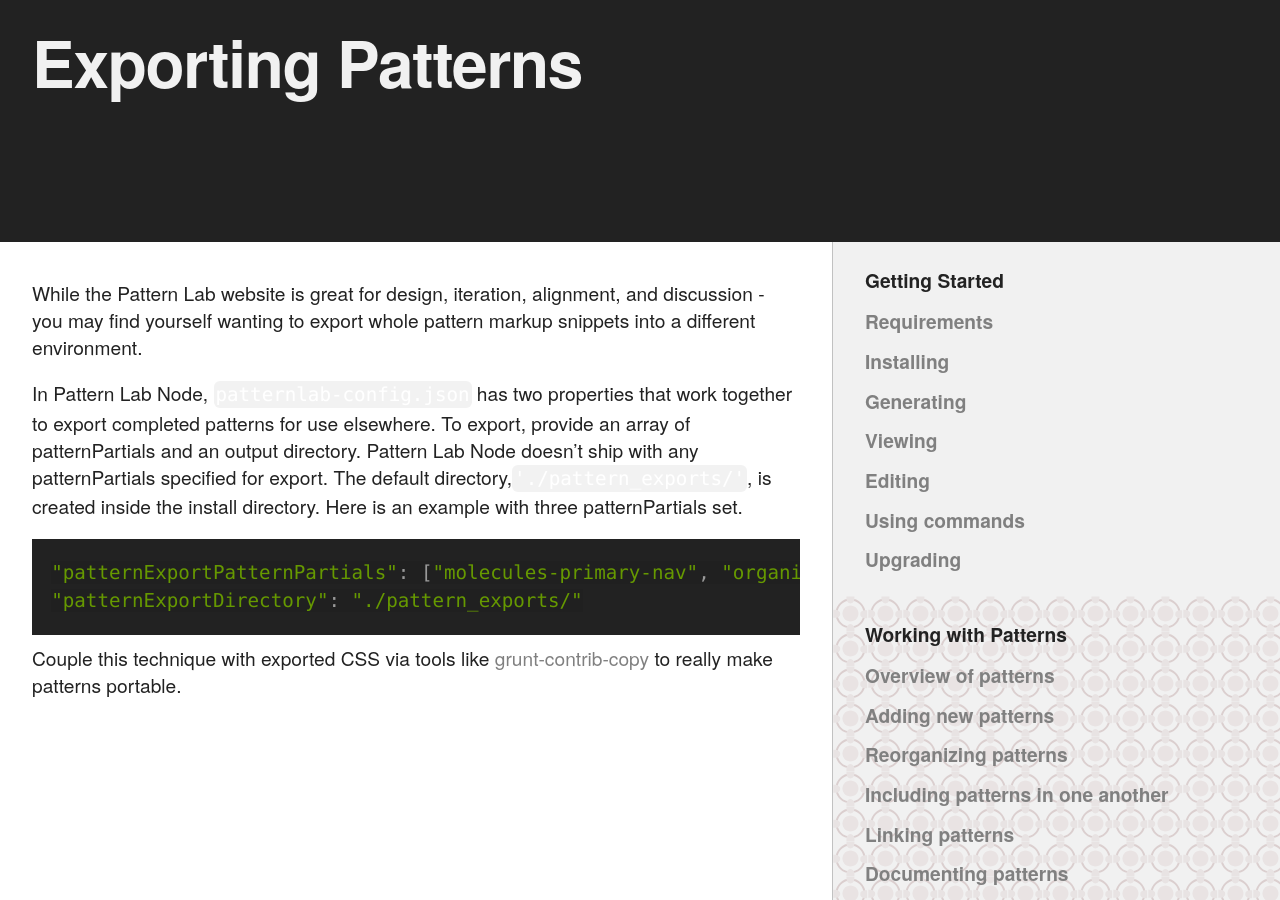
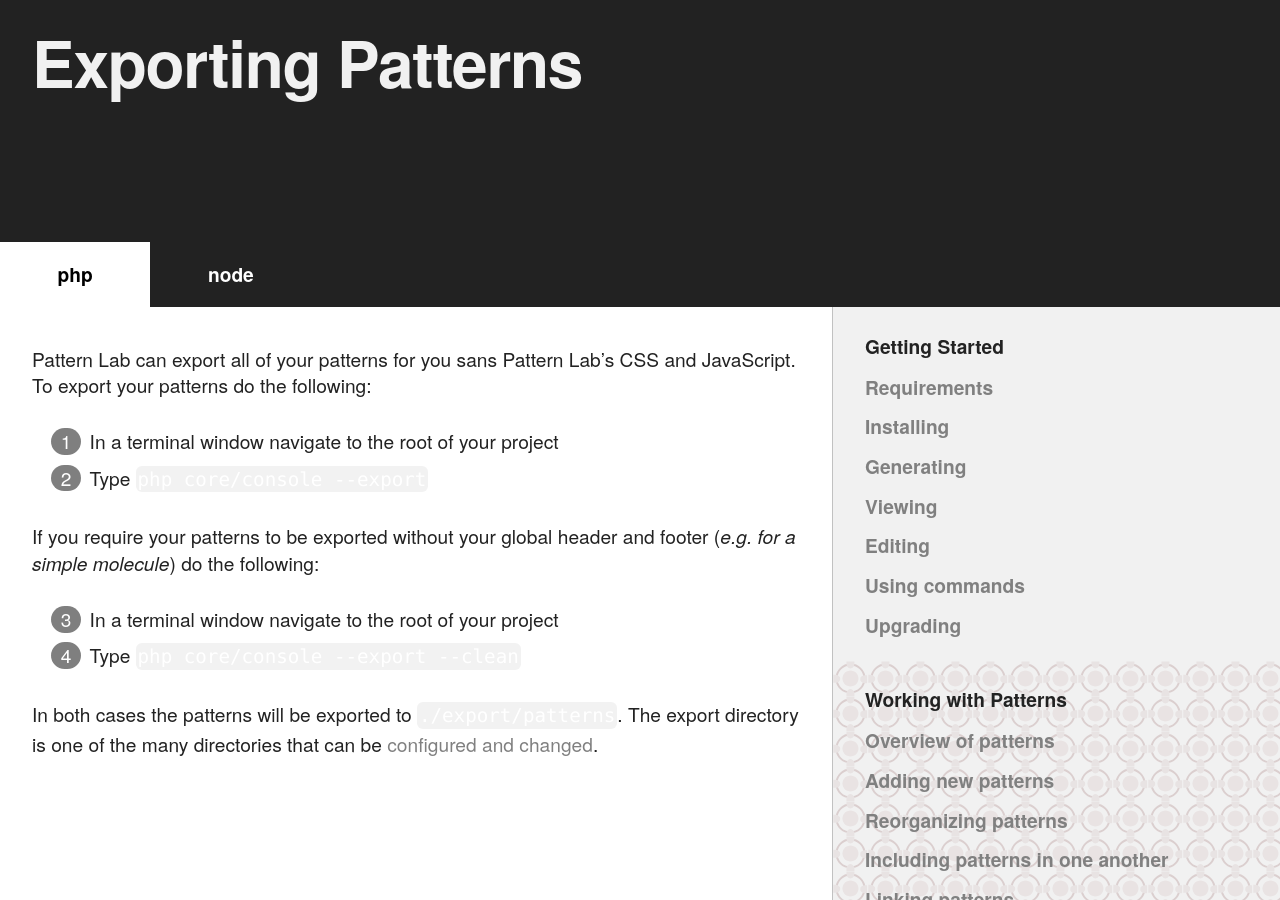
Before and after one commit to pattern-lab/website, a Jekyll site: the page built from docs/advanced-exporting-patterns.md, in a window 1280 px wide and 900 px high, scrolled down 193 px. Built offline with Jekyll 4.4.1, drawn with Linux system fonts in a browser that asks for light colours; comment, search, counter and statistics services are not loaded.

Commit message:
adding the PHP options for exporting files

````diff
--- a/docs/advanced-exporting-patterns.md
+++ b/docs/advanced-exporting-patterns.md
@@ -2,7 +2,43 @@
 layout: docs
 title: Exporting Patterns | Pattern Lab Node
 heading: Exporting Patterns
+languages:
+- language: php
+- language: node
 ---
+
+<!--- start php -->
+
+<div class="tabs__panel" id="php">
+<h2 class="language-title">php</h2>
+
+{% capture m %}
+
+Pattern Lab can export all of your patterns for you sans Pattern Lab's CSS and JavaScript. To export your patterns do the following:
+
+1. In a terminal window navigate to the root of your project
+2. Type `php core/console --export`
+
+If you require your patterns to be exported without your global header and footer (_e.g. for a simple molecule_) do the following:
+
+1. In a terminal window navigate to the root of your project
+2. Type `php core/console --export --clean`
+
+In both cases the patterns will be exported to `./export/patterns`. The export directory is one of the many directories that can be [configured and changed](/docs/editing-source-files.html).
+
+{% endcapture %}
+{{ m | markdownify }}
+
+</div>
+
+<!--- end php -->
+
+<!--- start node -->
+
+<div class="tabs__panel" id="node">
+<h2 class="language-title">node</h2>
+
+{% capture m %}
 
 While the Pattern Lab website is great for design, iteration, alignment, and discussion - you may find yourself wanting to export whole pattern markup snippets into a different environment.
 
@@ -14,3 +50,10 @@
 ```
 
 Couple this technique with exported CSS via tools like [grunt-contrib-copy](https://github.com/gruntjs/grunt-contrib-copy) to really make patterns portable.
+
+{% endcapture %}
+{{ m | markdownify }}
+
+</div>
+
+<!--- end node -->
````
